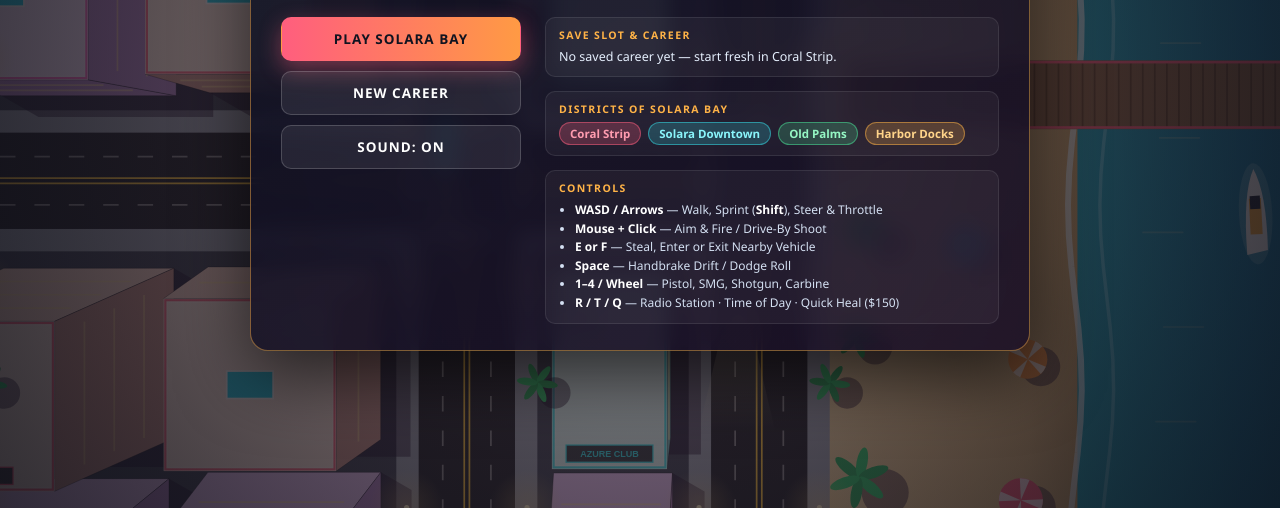
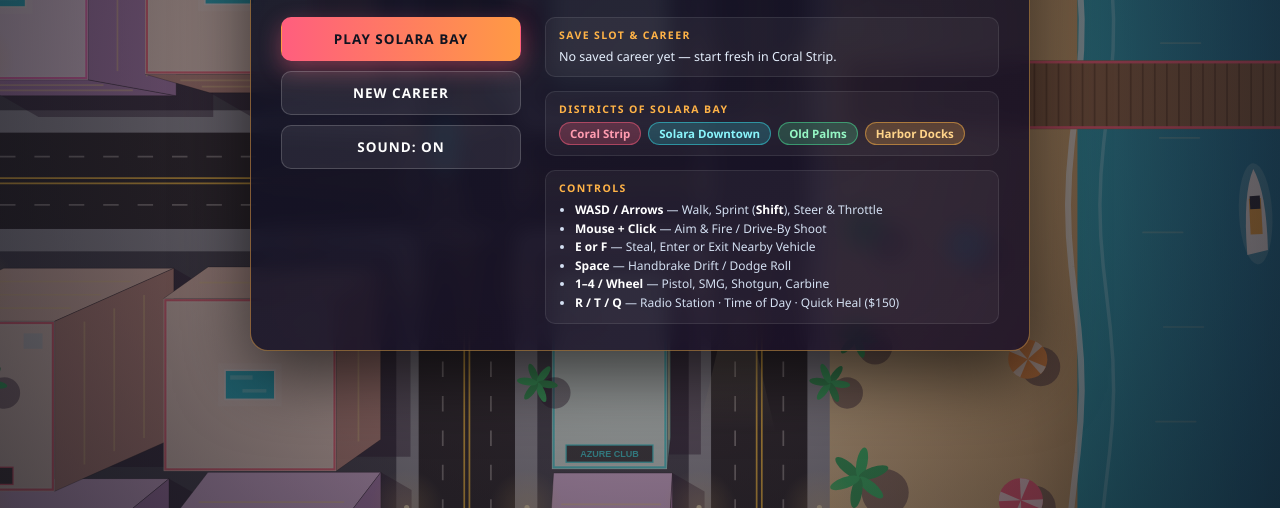
Before and after one commit to JEPEHHH/mf-gta6-01, a plain HTML site: page game/index.html in a window 1280 px wide. Shown: the part 292-800 px from the top of the page. Drawn offline with Linux system fonts and the light colour scheme; animation ran at ten frames a second.

Commit message:
milestone 6

```diff
--- a/game/src/main.js
+++ b/game/src/main.js
@@ -123,65 +123,71 @@ export class SolaraBayGame {
       this.player.weaponIndex = 1;
       this.missions.startMission(1, true);
       this.missions.stepIndex = 1;
-      this.missions.showDialogue('MATEO', 'Three cruisers on my bumper down Coral Strip — hold tight!');
+      this.missions.showDialogue('MATEO', 'Three SBPD cruisers on my tail down Coral Strip — flooring it!');
 
-      const heroCar = this.vehicles.spawnVehicle('sport', 3520, 1520, -Math.PI * 0.5, {
+      // Clear parked hero duplicates right around the avenue so the hero GT stands out cleanly
+      this.vehicles.list = this.vehicles.list.filter((v) => Math.hypot(v.x - 3520, v.y - 1500) > 280);
+
+      const heroCar = this.vehicles.spawnVehicle('sport', 3522, 1485, -Math.PI * 0.45, {
         color: '#ff3d68',
         driver: 'player',
         parked: false,
-        vx: 0,
-        vy: -380,
+        vx: 42,
+        vy: -435,
       });
       this.player.vehicle = heroCar;
       this.player.x = heroCar.x;
       this.player.y = heroCar.y;
 
       this.police.setWantedLevel(3);
-      const c1 = this.vehicles.spawnVehicle('police', 3494, 1690, -Math.PI * 0.48, {
+      const c1 = this.vehicles.spawnVehicle('police', 3490, 1635, -Math.PI * 0.47, {
         driver: 'police',
         aiRole: 'police',
         sirenOn: true,
-        vx: 20,
-        vy: -350,
+        vx: 25,
+        vy: -390,
       });
-      const c2 = this.vehicles.spawnVehicle('police', 3554, 1735, -Math.PI * 0.53, {
+      const c2 = this.vehicles.spawnVehicle('police', 3562, 1685, -Math.PI * 0.54, {
         driver: 'police',
         aiRole: 'police',
         sirenOn: true,
-        vx: -25,
-        vy: -340,
+        vx: -28,
+        vy: -380,
       });
-      this.vehicles.spawnVehicle('swat', 3518, 1845, -Math.PI * 0.5, {
+      this.vehicles.spawnVehicle('swat', 3445, 1605, -0.18, {
         driver: 'police',
         aiRole: 'police',
         sirenOn: true,
-        vx: 0,
-        vy: -280,
+        vx: 220,
+        vy: -35,
       });
-      // Nearby sports traffic & drifting tire marks
-      this.vehicles.spawnVehicle('muscle', 3550, 1340, -Math.PI * 0.5, { color: '#00d9e8', isTraffic: true });
-      this.vehicles.spawnVehicle('sedan', 3488, 1295, Math.PI * 0.5, { color: '#fbbf24', isTraffic: true });
-      this.world.addSkidMark(3506, 1640, 3508, 1555, 0.55);
-      this.world.addSkidMark(3532, 1640, 3534, 1555, 0.55);
-      this.combat.spawnSparks(c1.x + 12, c1.y - 22, 10);
-      this.combat.spawnSmoke(c2.x, c2.y + 18, 'rgba(220,230,240,0.55)', 11);
+      // Lively coastal traffic ahead & on ocean boulevard
+      this.vehicles.spawnVehicle('muscle', 3550, 1295, -Math.PI * 0.5, { color: '#00d9e8', isTraffic: true });
+      this.vehicles.spawnVehicle('sedan', 3492, 1255, Math.PI * 0.5, { color: '#fbbf24', isTraffic: true });
+      this.vehicles.spawnVehicle('sport', 3838, 1390, Math.PI * 0.5, { color: '#4be89a', isTraffic: true });
+      // Curved drift skidmarks + sparks + tire smoke
+      this.world.addSkidMark(3504, 1595, 3508, 1515, 0.55);
+      this.world.addSkidMark(3532, 1595, 3536, 1515, 0.55);
+      this.combat.spawnSparks(c1.x + 14, c1.y - 24, 12);
+      this.combat.spawnSmoke(heroCar.x - 10, heroCar.y + 32, 'rgba(235, 242, 250, 0.6)', 10);
+      this.combat.spawnSmoke(c2.x, c2.y + 24, 'rgba(220, 230, 240, 0.5)', 10);
 
-      for (let i = 0; i < 18; i += 1) {
+      for (let i = 0; i < 8; i += 1) {
         this.step(WORLD.fixedStep);
       }
-      this.camera.x = heroCar.x + 130;
-      this.camera.y = heroCar.y - 20;
+      this.camera.x = heroCar.x + 155;
+      this.camera.y = heroCar.y + 15;
       this.camera.zoom = 0.86;
       this.hud.update(this);
       this.renderer.render(this);
     } else if (shot === 'combat') {
-      // On-foot gunfight in Coral Strip Plaza against Marlin Syndicate crew with muzzle flash, tracers, pedestrians & cover cars
+      // On-foot gunfight in Coral Strip Boulevard against Marlin Syndicate crew with muzzle flash, tracers, explosion & cover cars
       this.mode = 'playing';
       this.hud.hideMenu();
-      this.timeOfDay = 18.4;
-      this.player.x = 3355;
-      this.player.y = 1485;
-      this.player.angle = Math.PI * 0.45;
+      this.timeOfDay = 18.2;
+      this.player.x = 3275;
+      this.player.y = 1585;
+      this.player.angle = 0.08;
       this.player.weaponIndex = 3;
       this.player.cash = 4320;
       this.player.respect = 310;
@@ -189,24 +195,40 @@ export class SolaraBayGame {
       this.missions.startMission(2, true);
       this.police.setWantedLevel(2);
 
-      // Parked cover vehicles + exploding syndicate car
-      this.vehicles.spawnVehicle('muscle', 3255, 1530, 0.25, { color: '#ff8c24', parked: true });
-      this.vehicles.spawnVehicle('police', 3515, 1595, Math.PI * 0.85, { driver: 'police', aiRole: 'police', sirenOn: true });
-      this.police.officers.push({ x: 3485, y: 1625, angle: -2.4, hp: 65, alive: true, fireCooldown: 0.4, speed: 150 });
+      // Position syndicate enemies cleanly along the open boulevard
+      const spots = [
+        { x: 3440, y: 1555 },
+        { x: 3495, y: 1625 },
+        { x: 3405, y: 1645 },
+        { x: 3560, y: 1585 },
+      ];
+      for (let i = 0; i < this.missions.enemies.length && i < spots.length; i += 1) {
+        this.missions.enemies[i].x = spots[i].x;
+        this.missions.enemies[i].y = spots[i].y;
+        this.missions.enemies[i].hp = i === 0 ? 45 : 80;
+      }
 
-      // Live gunfire tracers & explosion sparks
-      this.combat.fireProjectile(this.player.x, this.player.y, 1.38, WEAPONS[3], 'player');
-      this.combat.fireProjectile(this.player.x, this.player.y, 1.68, WEAPONS[3], 'player');
-      this.combat.fireProjectile(3360, 1650, -1.55, WEAPONS[1], 'enemy');
-      this.combat.triggerExplosion(3435, 1640, 60, 10, 'mission');
-      this.combat.addPopup(3310, 1525, '+$120', '#ffd166');
+      // Cover cars & arriving SBPD cruiser
+      this.vehicles.spawnVehicle('sport', 3215, 1615, 0.18, { color: '#00d9e8', parked: true });
+      this.vehicles.spawnVehicle('muscle', 3455, 1525, 2.8, { color: '#ff8c24', parked: true });
+      this.vehicles.spawnVehicle('police', 3565, 1465, Math.PI * 0.58, { driver: 'police', aiRole: 'police', sirenOn: true });
+      this.police.officers.push({ x: 3530, y: 1515, angle: 2.7, hp: 65, alive: true, fireCooldown: 0.4, speed: 150 });
 
-      for (let i = 0; i < 6; i += 1) {
+      // Vivid tracer volley, muzzle flash, fiery blast & cash popup
+      this.combat.fireProjectile(this.player.x, this.player.y, 0.05, WEAPONS[3], 'player');
+      this.combat.fireProjectile(this.player.x + 60, this.player.y + 4, 0.12, WEAPONS[3], 'player');
+      this.combat.fireProjectile(3440, 1555, Math.PI - 0.08, WEAPONS[1], 'enemy');
+      this.combat.spawnFire(3468, 1522);
+      this.combat.spawnFire(3452, 1532);
+      this.combat.spawnSparks(3442, 1552, 16);
+      this.combat.addPopup(3440, 1528, '+$120', '#ffd166');
+
+      for (let i = 0; i < 3; i += 1) {
         this.step(WORLD.fixedStep);
       }
-      this.camera.x = 3385;
-      this.camera.y = 1560;
-      this.camera.zoom = 1.04;
+      this.camera.x = 3400;
+      this.camera.y = 1580;
+      this.camera.zoom = 1.06;
       this.hud.update(this);
       this.renderer.render(this);
     } else if (shot === 'heist') {
@@ -214,27 +236,28 @@ export class SolaraBayGame {
       this.mode = 'playing';
       this.hud.hideMenu();
       this.timeOfDay = 14.5;
-      this.player.x = 2645;
-      this.player.y = 2855;
-      this.player.angle = -0.15;
+      this.player.x = 2635;
+      this.player.y = 2858;
+      this.player.angle = -0.18;
       this.player.weaponIndex = 2;
       this.player.cash = 9450;
       this.player.respect = 680;
       this.missions.startMission(3, true);
       this.police.setWantedLevel(2);
 
-      const getaway = this.vehicles.spawnVehicle('sport', 2580, 2880, 0.1, { color: '#00d9e8', parked: true });
-      this.vehicles.spawnVehicle('truck', 2890, 2860, Math.PI, { color: '#ea580c', parked: true });
-      this.vehicles.spawnVehicle('police', 2880, 2670, Math.PI * 0.65, { driver: 'police', aiRole: 'police', sirenOn: true });
-      this.combat.fireProjectile(this.player.x, this.player.y, -0.15, WEAPONS[2], 'player');
-      this.combat.spawnSparks(2740, 2765, 12);
+      const getaway = this.vehicles.spawnVehicle('sport', 2565, 2885, 0.08, { color: '#00d9e8', parked: true });
+      this.vehicles.spawnVehicle('truck', 2895, 2855, Math.PI, { color: '#ea580c', parked: true });
+      this.vehicles.spawnVehicle('police', 2880, 2675, Math.PI * 0.62, { driver: 'police', aiRole: 'police', sirenOn: true });
+      this.combat.fireProjectile(this.player.x, this.player.y, -0.18, WEAPONS[2], 'player');
+      this.combat.spawnSparks(2740, 2765, 14);
+      this.combat.spawnFire(2790, 2810);
       this.combat.addPopup(getaway.x, getaway.y - 34, 'GETAWAY READY', '#36e2ec');
 
-      for (let i = 0; i < 4; i += 1) {
+      for (let i = 0; i < 3; i += 1) {
         this.step(WORLD.fixedStep);
       }
       this.camera.x = 2735;
-      this.camera.y = 2835;
+      this.camera.y = 2850;
       this.camera.zoom = 0.96;
       this.hud.update(this);
       this.renderer.render(this);
--- a/game/src/render.js
+++ b/game/src/render.js
@@ -869,20 +869,29 @@ export class WorldRenderer {
         ctx.restore();
       }
 
-      // Rooftop swimming pool
+      // Rooftop swimming pool with lounge deck & water shimmer
       if (b.hasPool && b.w > 84 && b.h > 84) {
-        const pw = Math.min(54, b.w * 0.45);
-        const ph = Math.min(32, b.h * 0.34);
+        const pw = Math.min(58, b.w * 0.46);
+        const ph = Math.min(34, b.h * 0.34);
         const px = rx0 + b.w * 0.5 - pw * 0.5;
         const py = ry0 + b.h * 0.5 - ph * 0.5;
-        ctx.fillStyle = '#22d3ee';
+        ctx.fillStyle = 'rgba(255, 255, 255, 0.24)';
+        ctx.fillRect(px - 8, py - 8, pw + 16, ph + 16);
+        ctx.fillStyle = '#18c6e0';
         ctx.fillRect(px, py, pw, ph);
+        ctx.fillStyle = 'rgba(180, 250, 255, 0.42)';
+        ctx.fillRect(px + 6, py + 6, pw * 0.45, 5);
+        ctx.fillRect(px + pw * 0.35, py + ph - 12, pw * 0.48, 4);
         ctx.strokeStyle = '#f8fafc';
         ctx.lineWidth = 2;
         ctx.strokeRect(px, py, pw, ph);
       } else if (b.hasHelipad) {
         const hx = rx0 + b.w * 0.5;
         const hy = ry0 + b.h * 0.5;
+        ctx.fillStyle = 'rgba(15, 23, 42, 0.35)';
+        ctx.beginPath();
+        ctx.arc(hx, hy, 31, 0, Math.PI * 2);
+        ctx.fill();
         ctx.strokeStyle = '#ffd166';
         ctx.lineWidth = 3;
         ctx.beginPath();
@@ -894,10 +903,12 @@ export class WorldRenderer {
         ctx.textBaseline = 'middle';
         ctx.fillText('H', hx, hy + 1);
       } else {
-        // Rooftop AC units & skylight detail
-        ctx.fillStyle = 'rgba(15, 23, 42, 0.32)';
-        ctx.fillRect(rx0 + 12, ry0 + 12, 22, 16);
-        ctx.fillRect(rx0 + 40, ry0 + 14, 14, 14);
+        // Rooftop AC units, vents & glass skylight detail
+        ctx.fillStyle = 'rgba(15, 23, 42, 0.28)';
+        ctx.fillRect(rx0 + 12, ry0 + 12, 24, 16);
+        ctx.fillRect(rx0 + 42, ry0 + 14, 15, 14);
+        ctx.fillStyle = 'rgba(125, 211, 252, 0.28)';
+        ctx.fillRect(rx0 + b.w - 36, ry0 + 14, 22, 18);
       }
 
       // Glowing Neon Roof Sign
--- a/game/styles.css
+++ b/game/styles.css
@@ -368,6 +368,7 @@ html, body {
   display: flex;
   align-items: center;
   justify-content: center;
+  gap: 4px;
   font-size: 10.5px;
   font-weight: 700;
   text-shadow: 0 1px 3px rgba(0, 0, 0, 0.9);
@@ -376,14 +377,15 @@ html, body {
 /* Bottom Center Prompt & Dialogue */
 .bottom-center {
   position: absolute;
-  bottom: 18px;
+  bottom: 50px;
   left: 50%;
   transform: translateX(-50%);
   display: flex;
   flex-direction: column;
   align-items: center;
-  gap: 8px;
-  max-width: 540px;
+  gap: 7px;
+  max-width: 490px;
+  z-index: 10;
 }
 
 .context-prompt {
@@ -497,12 +499,12 @@ html, body {
 
 .controls-strip {
   display: flex;
-  gap: 10px;
-  background: rgba(10, 14, 24, 0.72);
-  border: 1px solid rgba(255, 255, 255, 0.12);
+  gap: 9px;
+  background: rgba(10, 14, 24, 0.78);
+  border: 1px solid rgba(255, 255, 255, 0.14);
   border-radius: 8px;
-  padding: 5px 10px;
-  font-size: 10.5px;
+  padding: 4px 10px;
+  font-size: 10px;
   color: var(--text-muted);
 }
 
@@ -523,7 +525,7 @@ html, body {
 .menu-backdrop {
   position: absolute;
   inset: 0;
-  background: radial-gradient(circle at 50% 45%, rgba(16, 14, 34, 0.38), rgba(7, 10, 20, 0.76));
+  background: radial-gradient(circle at 50% 45%, rgba(16, 14, 34, 0.22), rgba(7, 10, 20, 0.62));
 }
 
 .menu-card {
```
Also changed, not shown: screenshots/1-city-chase.jpg (added), screenshots/2-onfoot-combat.jpg (added), screenshots/3-mission-heist.jpg (added), screenshots/4-menu-overview.jpg (added).
